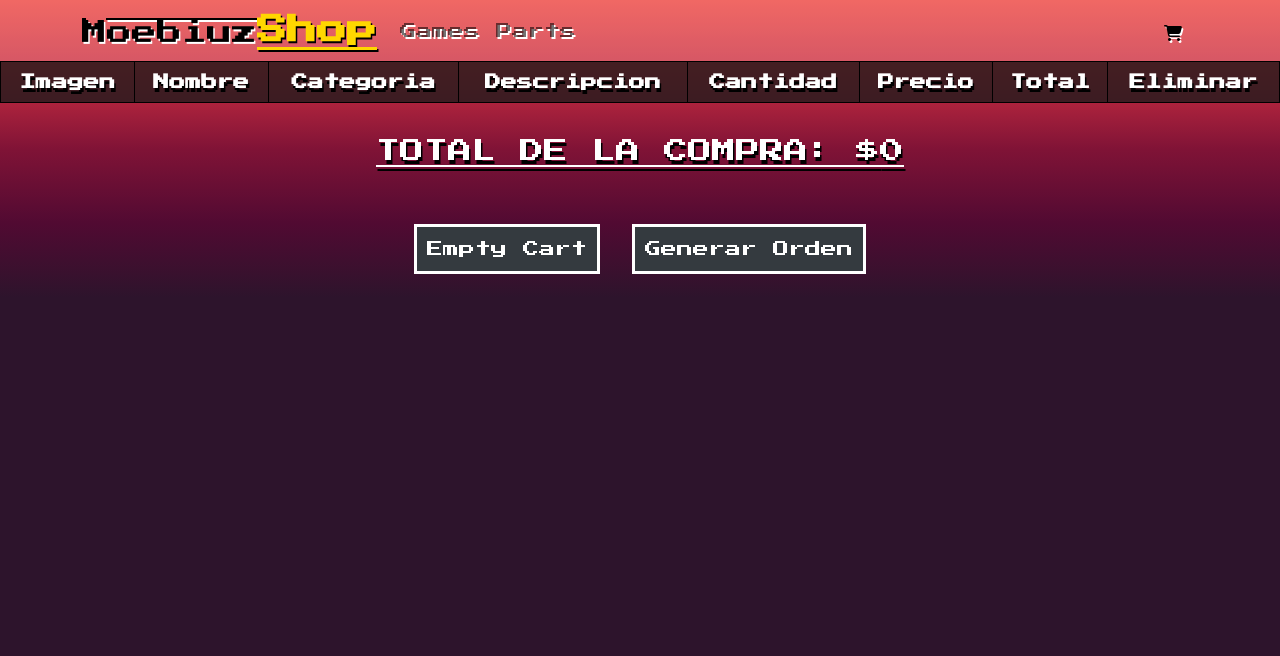
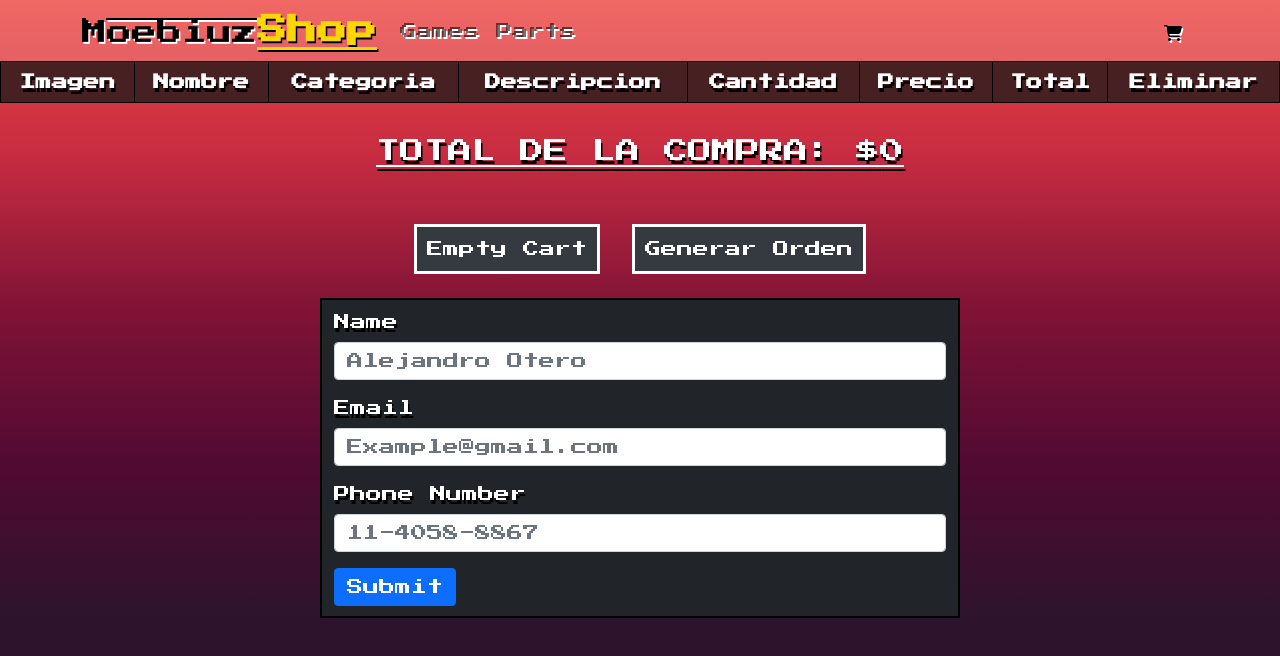
Before and after one commit to AlejandroOtero97/Final-React, a React (Create React App) app: page /Cart in a window 1280 px wide. Shown: the top 656 px of the page. Built offline with nearby package versions, Linux system fonts and the light colour scheme.

Commit message:
item collection 2.1

```diff
--- a/package.json
+++ b/package.json
@@ -13,6 +13,7 @@
     "react": "^17.0.2",
     "react-bootstrap-validation": "^0.1.11",
     "react-dom": "^17.0.2",
+    "react-hook-form": "^7.29.0",
     "react-router-dom": "^6.3.0",
     "react-scripts": "5.0.0",
     "uuid": "^8.3.2",
--- a/src/App.css
+++ b/src/App.css
@@ -211,6 +211,16 @@ table {
     border: 3px solid rgb(82, 0, 82);
 }
 
+.container-fluid {
+    width: 50%;
+}
+
+form {
+    border: 2px solid black;
+    padding: 10px;
+    text-align: left;
+}
+
 .space {
     margin: 1.5rem 1rem;
     padding: 10px;
--- a/src/components/Cart/Cart.jsx
+++ b/src/components/Cart/Cart.jsx
@@ -1,19 +1,28 @@
 import { useCartContext } from './../../context/CartContext';
 import { Button } from 'react-bootstrap'
 import { v4 as uuidv4 } from 'uuid';
+import { useForm } from 'react-hook-form';
+
 
 function Cart() {
 
   const { cartList, emptyCart, deleteItem, sumaTotal } = useCartContext();
+  const { register, handleSubmit } = useForm();
 
-  function generarOrden(e) {
-    e.preventDefault();
+  const onSubmit = (data) => {
+
+    console.log(data)
+    generarOrden(data);
+  }
+
+  function generarOrden(data) {
 
       let orden = {}
 
-      orden.buyer = {name: "ale", email:"loco@gmail.com", tel: "140588867"};
+      orden.buyer = {data};
 
       orden.total = sumaTotal();
+      orden.date = new Date();
 
       orden.items = cartList.map(cartItem => {
         const id = cartItem.id
@@ -65,6 +74,22 @@ function Cart() {
         <h4 className='cart-orden space'> Total de la compra: ${sumaTotal()} </h4>
         <Button onClick={emptyCart} className="button-card space">Empty Cart</Button>
         <Button onClick={generarOrden} className="button-card space">Generar Orden</Button>
+
+        <form className='container-fluid bg-dark' onSubmit={handleSubmit(onSubmit)}>
+          <div className="mb-3">
+            <label className="form-label">Name</label>
+            <input type="text" className="form-control" placeholder='Alejandro Otero' name='name' {...register('name', { required: true })}/>
+          </div>
+          <div className="mb-3">
+            <label className="form-label">Email</label>
+            <input type="email" className="form-control" placeholder='Example@gmail.com' name='email' {...register('email', { required: true })}/>
+          </div>
+          <div className="mb-3">
+            <label className="form-label">Phone Number</label>
+            <input type="number" className="form-control" placeholder='11-4058-8867' name='phone' {...register('phone', { required: true })}/>
+          </div>
+          <button type="submit" className="btn btn-primary">Submit</button>
+        </form>
       </div>
 
     </>
--- a/src/context/CartContext.jsx
+++ b/src/context/CartContext.jsx
@@ -8,6 +8,9 @@ export const useCartContext = () => useContext(CartContext)
 
 function CartContextProvider({children}) {
     const [cartList, setCartList] = useState([])
+
+
+
 
     function addToCart(item){
 
@@ -26,6 +29,20 @@ function CartContextProvider({children}) {
        }
     }
 
+    const isInCart = (id) => {
+        const game = cartList.find(element => element.id === id)
+        if (game !== undefined) {
+            return true;
+        }else {
+            return false;
+        }
+    }
+
+
+
+
+
+
     const sumaTotal = () => {
         return cartList.reduce((acum, item) => acum = acum + (item.price * item.cantidad), 0)
     }
@@ -34,14 +51,7 @@ function CartContextProvider({children}) {
         setCartList([])
     }
 
-    const isInCart = (id) => {
-        const game = cartList.find(element => element.id === id)
-        if (game !== undefined) {
-            return true;
-        }else {
-            return false;
-        }
-    }
+
 
     const deleteItem = (id) => {
         const aux = cartList.filter((item)=> item.id !== id)
```
Also changed, not shown: 1 other file (tests, documents, lock files or other folders).
